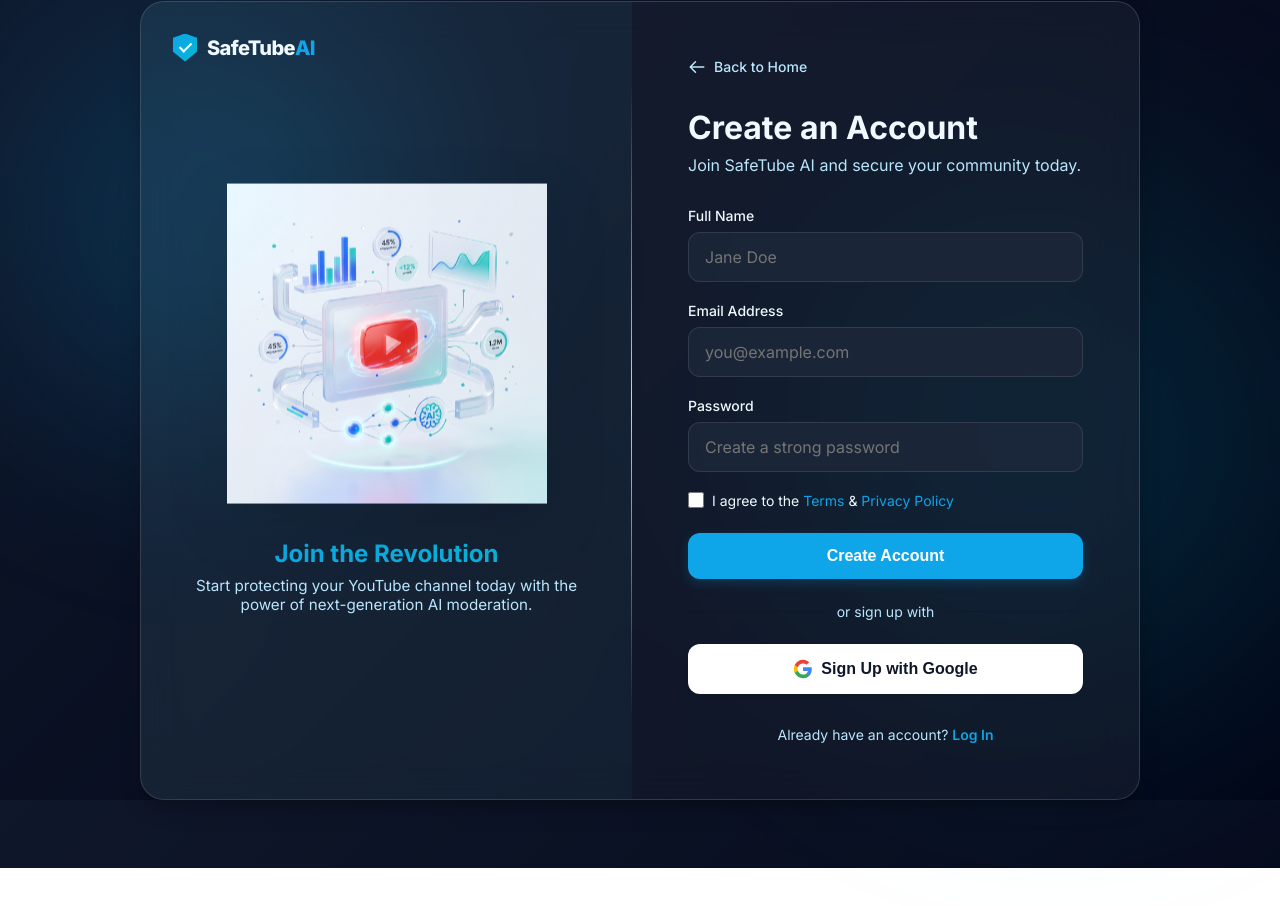
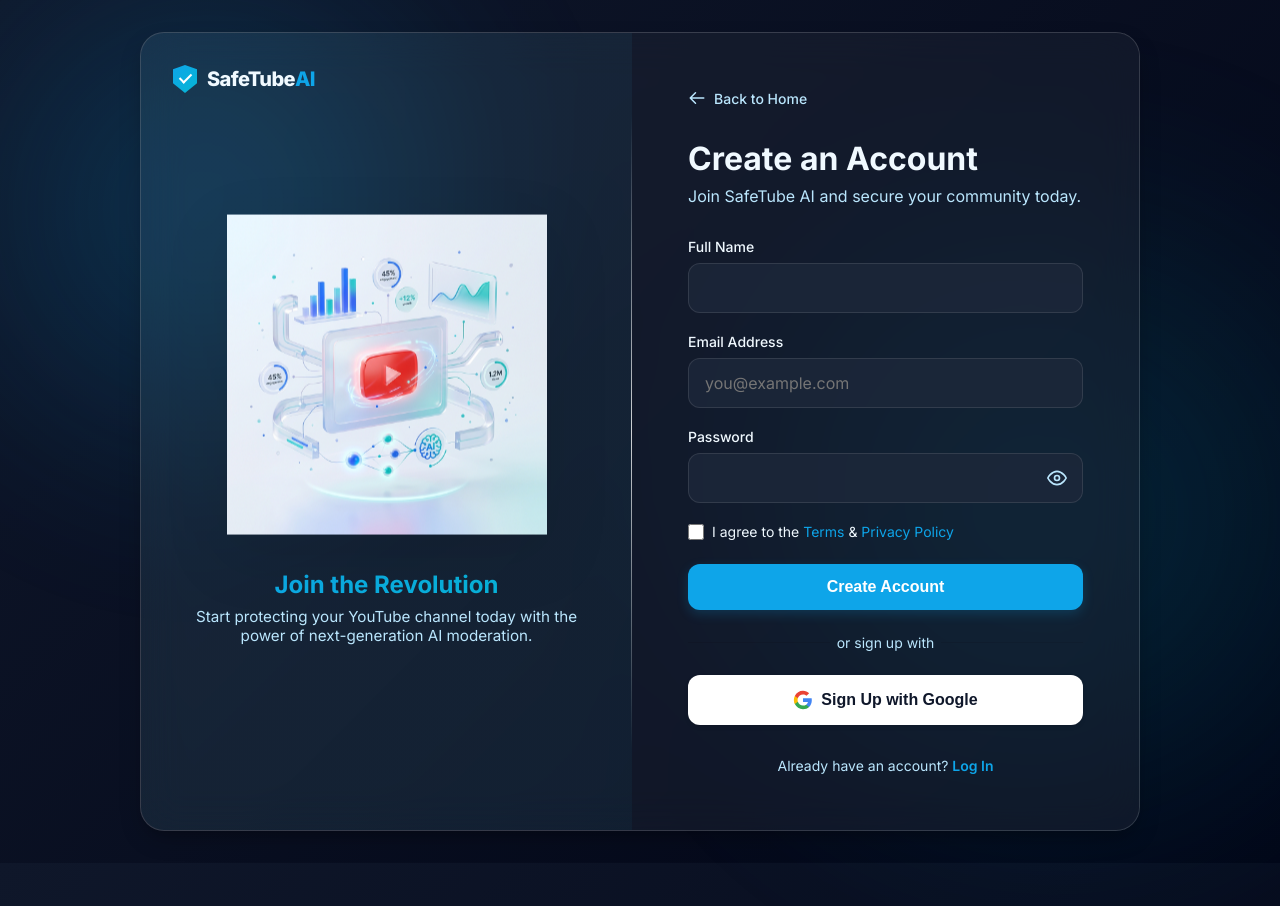
Before and after one commit to Sarmisthapriyadarshini007/harmful-content-analysis, a plain HTML site: page register.html in a window 1280 px wide. Shown: the top 906 px of the page. Before the commit the page ends 868 px from the top, so only its background shows below. Drawn offline with Linux system fonts and the light colour scheme.

Commit message:
Add password toggle, remove placeholder, fix page clipping

```diff
--- a/auth.css
+++ b/auth.css
@@ -28,7 +28,9 @@
     justify-content: center;
     background: linear-gradient(135deg, #0f172a 0%, #020617 100%);
     position: relative;
-    overflow: hidden;
+    overflow-x: hidden;
+    overflow-y: auto;
+    padding: 2rem 0;
 }
 
 a {
@@ -233,6 +235,35 @@
     background: rgba(30, 41, 59, 1);
 }
 
+.password-wrapper {
+    position: relative;
+    display: flex;
+    align-items: center;
+}
+
+.password-toggle {
+    position: absolute;
+    right: 1rem;
+    background: transparent;
+    border: none;
+    cursor: pointer;
+    color: var(--text-muted);
+    display: flex;
+    align-items: center;
+    justify-content: center;
+    transition: var(--transition);
+    padding: 0;
+}
+
+.password-toggle:hover {
+    color: var(--primary);
+}
+
+.password-toggle svg {
+    width: 20px;
+    height: 20px;
+}
+
 .back-link {
     display: inline-flex;
     align-items: center;
--- a/register.html
+++ b/register.html
@@ -49,7 +49,7 @@
             <form action="#" method="POST">
                 <div class="form-group">
                     <label for="fullname" class="form-label">Full Name</label>
-                    <input type="text" id="fullname" class="form-input" placeholder="Jane Doe" required>
+                    <input type="text" id="fullname" class="form-input" required>
                 </div>
 
                 <div class="form-group">
@@ -59,7 +59,15 @@
 
                 <div class="form-group">
                     <label for="password" class="form-label">Password</label>
-                    <input type="password" id="password" class="form-input" placeholder="Create a strong password" required>
+                    <div class="password-wrapper">
+                        <input type="password" id="password" class="form-input" required>
+                        <button type="button" class="password-toggle" id="togglePassword">
+                            <svg class="eye-icon" viewBox="0 0 24 24" fill="none" stroke="currentColor" stroke-width="2" stroke-linecap="round" stroke-linejoin="round">
+                                <path d="M1 12s4-8 11-8 11 8 11 8-4 8-11 8-11-8-11-8z"></path>
+                                <circle cx="12" cy="12" r="3"></circle>
+                            </svg>
+                        </button>
+                    </div>
                 </div>
 
                 <div class="form-options">
@@ -123,6 +131,19 @@
                 document.querySelectorAll('.brand-logo')[1].style.display = 'none';
             }
         });
+
+        // Password Toggle
+        const togglePassword = document.getElementById('togglePassword');
+        const password = document.getElementById('password');
+        togglePassword.addEventListener('click', function () {
+            const type = password.getAttribute('type') === 'password' ? 'text' : 'password';
+            password.setAttribute('type', type);
+            if(type === 'text') {
+                this.innerHTML = '<svg class="eye-icon" viewBox="0 0 24 24" fill="none" stroke="currentColor" stroke-width="2" stroke-linecap="round" stroke-linejoin="round"><path d="M17.94 17.94A10.07 10.07 0 0 1 12 20c-7 0-11-8-11-8a18.45 18.45 0 0 1 5.06-5.94M9.9 4.24A9.12 9.12 0 0 1 12 4c7 0 11 8 11 8a18.5 18.5 0 0 1-2.16 3.19m-6.72-1.07a3 3 0 1 1-4.24-4.24"></path><line x1="1" y1="1" x2="23" y2="23"></line></svg>';
+            } else {
+                this.innerHTML = '<svg class="eye-icon" viewBox="0 0 24 24" fill="none" stroke="currentColor" stroke-width="2" stroke-linecap="round" stroke-linejoin="round"><path d="M1 12s4-8 11-8 11 8 11 8-4 8-11 8-11-8-11-8z"></path><circle cx="12" cy="12" r="3"></circle></svg>';
+            }
+        });
     </script>
 </body>
 </html>
```
Also changed, not shown: login.html (+22 -1 lines).
